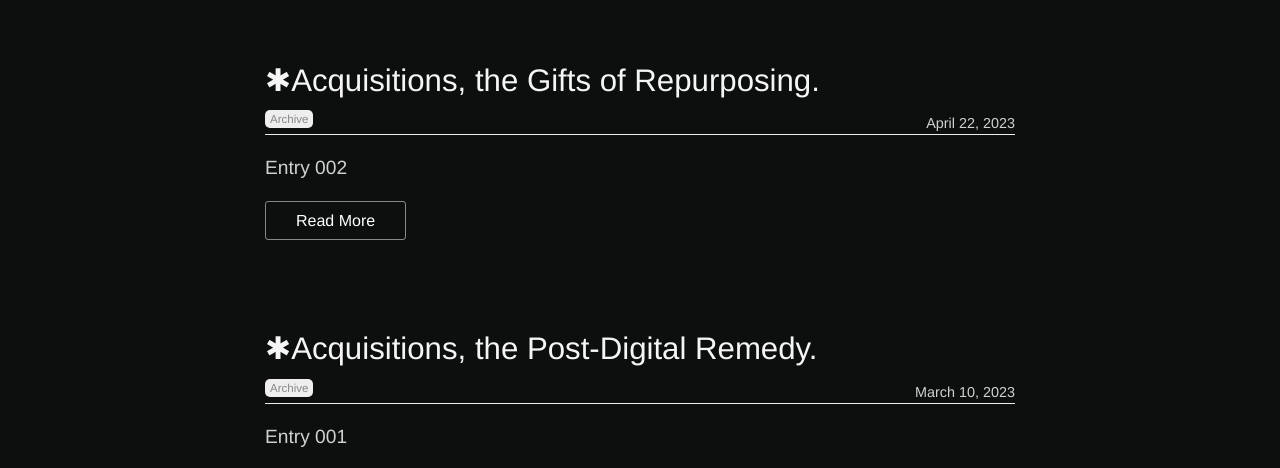
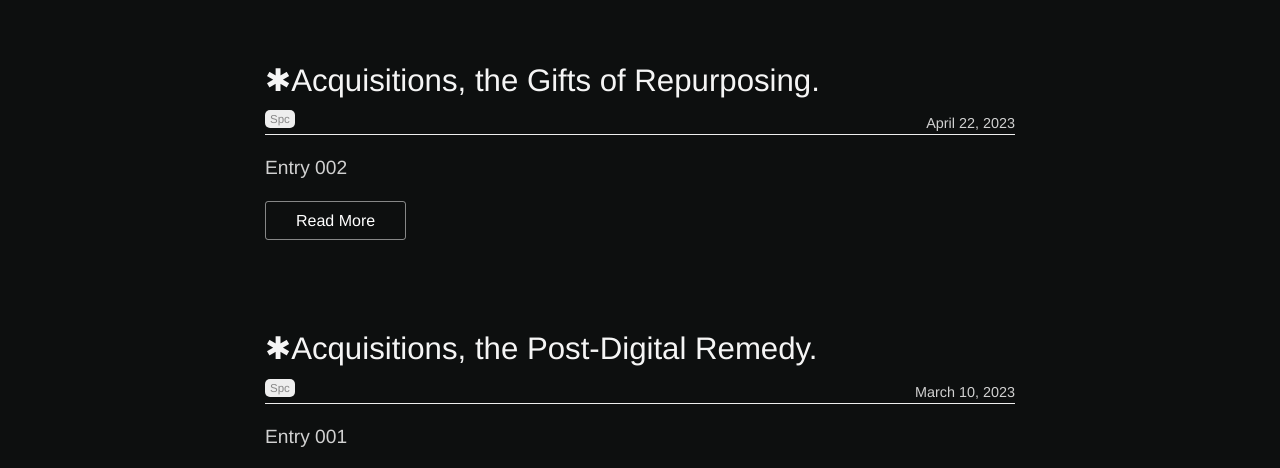
Before and after one commit to Temperedfire/continuum, a Jekyll site: the page built from codex/index.html, in a window 1280 px wide. Shown: the part 340-808 px from the top of the page. Built offline with Jekyll 4.4.1, drawn with Linux system fonts in a browser that asks for light colours; the list of posts is cut into pages by our own code.

Commit message:
category adjustments\

```diff
--- a/_posts/2023-03-10-ACQ_001.md
+++ b/_posts/2023-03-10-ACQ_001.md
@@ -2,7 +2,7 @@
 date: 2023-03-10
 title: ✱Acquisitions, the Post-Digital Remedy.
 categories:
-  - archive
+  - spc
 author_staff_member: arraeofthings
 ---
 Entry 001
--- a/_posts/2023-04-22-ACQ_002.md
+++ b/_posts/2023-04-22-ACQ_002.md
@@ -2,7 +2,7 @@
 date: 2023-04-22
 title: ✱Acquisitions, the Gifts of Repurposing.
 categories:
-  - archive
+  - spc
 author_staff_member: arraeofthings
 ---
 Entry 002
```
